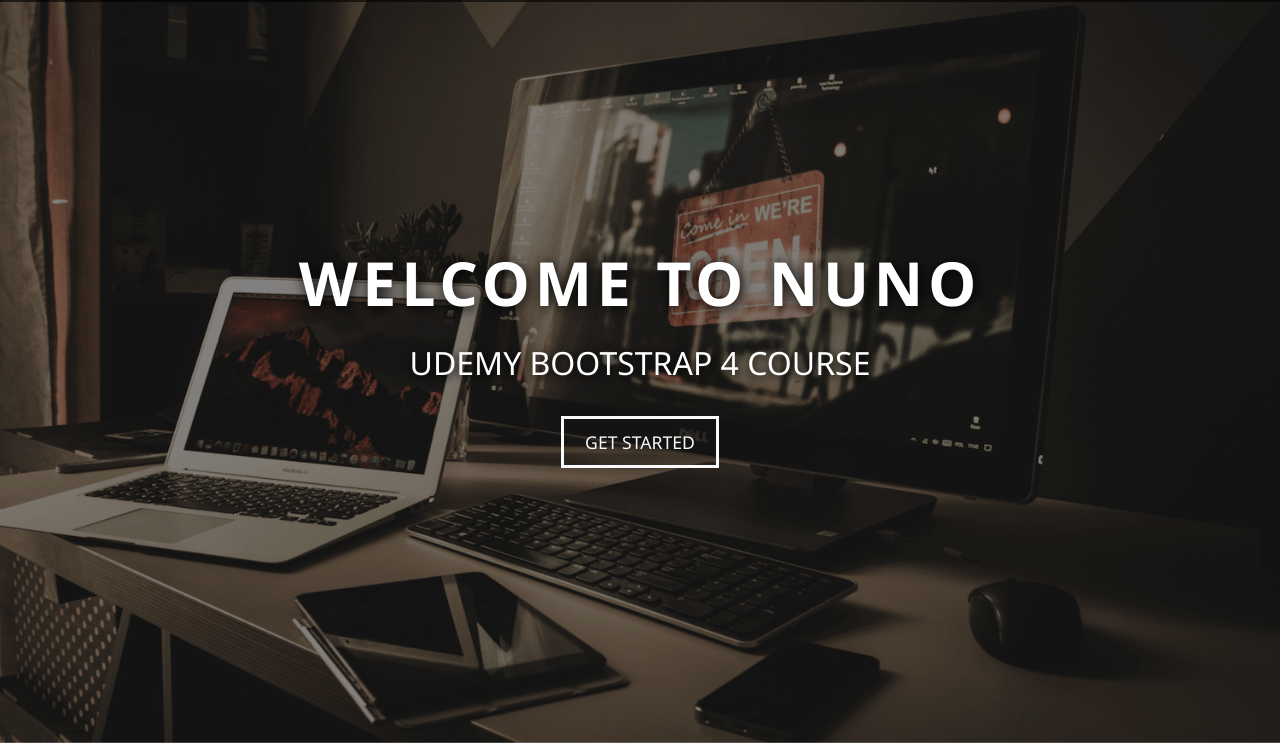
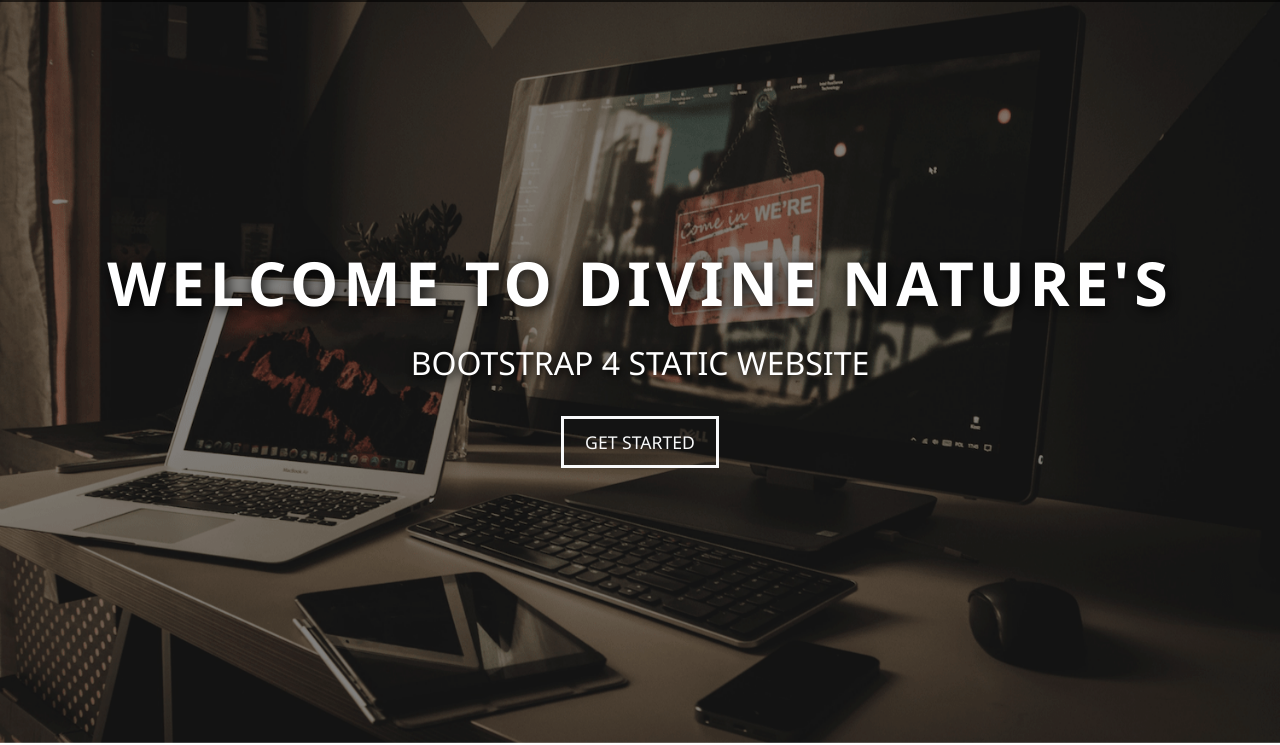
Before and after one commit to DNature/bootstrap_website, a website: page dist/index.html in a window 1280 px wide. Shown: the part 57-802 px from the top of the page. Drawn offline with Linux system fonts and the light colour scheme.

Commit message:
final commit

```diff
--- a/dist/index.html
+++ b/dist/index.html
@@ -57,8 +57,8 @@
 		</div>
 	</div>
 	<div class="caption text-center">
-		<h1>welcome to nuno</h1>
-		<h3>udemy bootstrap 4 course</h3>
+		<h1>welcome to Divine Nature's</h1>
+		<h3>bootstrap 4 Static Website</h3>
 		<a href="#course" class="btn btn-outline-light btn-lg">get started</a>
 	</div>
 
```
